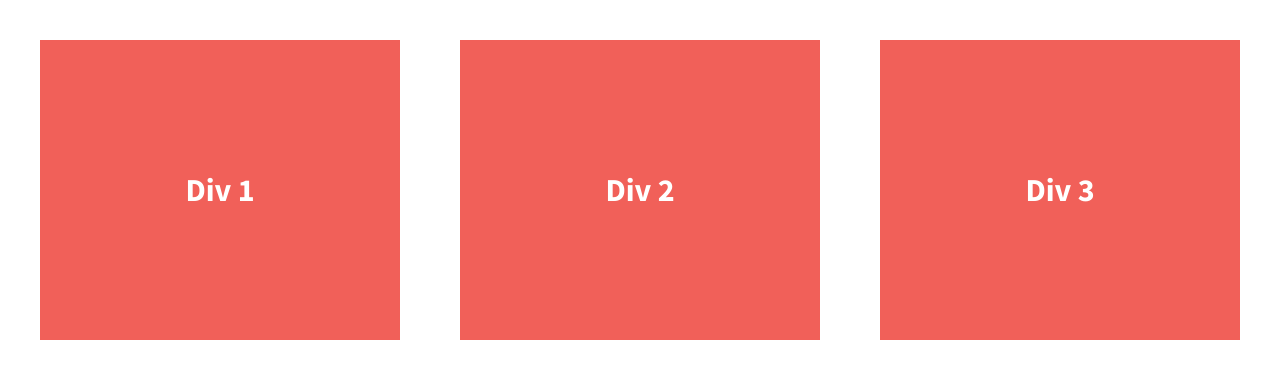
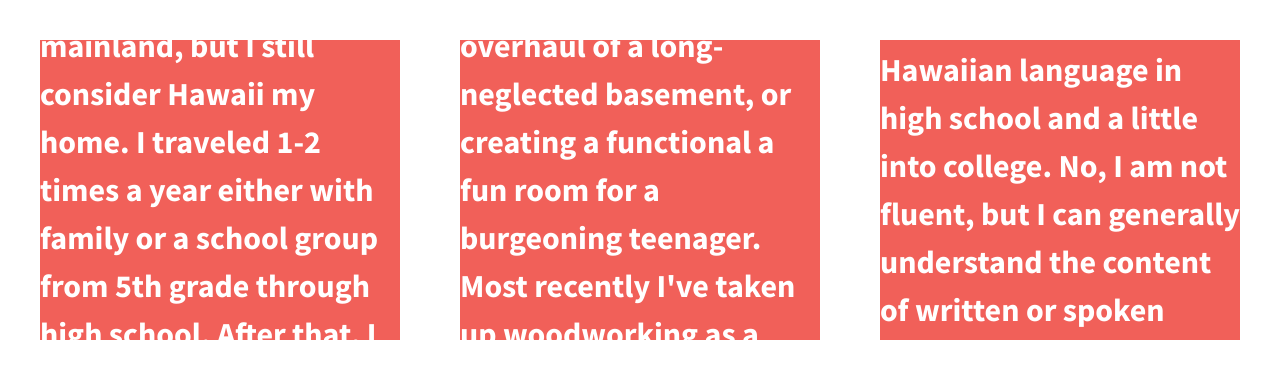
Before and after one commit to Allison-H-H/divs-flexbox, a plain HTML site: page index.html in a window 1280 px wide. Drawn offline with nearby package versions, Linux system fonts and the light colour scheme.

Commit message:
Customized divs

```diff
--- a/index.html
+++ b/index.html
@@ -15,6 +15,8 @@
     <script src="js/vendor/modernizr-2.8.3.min.js"></script>
     <link href='http://fonts.googleapis.com/css?family=Lora:700' rel='stylesheet' type='text/css'>
     <link href='http://fonts.googleapis.com/css?family=Source+Sans+Pro:400,700' rel='stylesheet' type='text/css'>
+    <link href="https://fonts.googleapis.com/css2?family=Open+Sans&display=swap" rel="stylesheet">
+    <link href="https://fonts.googleapis.com/css2?family=Permanent+Marker&display=swap" rel="stylesheet">
 </head>
     <body>
         <!--[if lt IE 8]>
@@ -23,13 +25,13 @@
 
         <section class="wrapper">
             <div class="div-1">
-                Div 1
+               <p>I was born and raised on <span>Oahu, Hawaii</span>.  I spent almost a decade living in various states on the mainland, but I still consider <span>Hawaii</span> my home.  I traveled 1-2 times a year either with family or a school group from 5th grade through high school.  After that, I started venturing out on my own and still have a long list of places I'd love to visit.</p>
             </div>
             <div class="div-2">
-                Div 2
+                <p>I love <span>creating order </span> in the midst of chaos.  This could be reorganizing a shelf, doing a massive overhaul of a long-neglected basement, or creating a functional a fun room for a burgeoning teenager.  Most recently I've taken up woodworking as a way to take unfinished wood and refine it into functional household pieces.</p>
             </div>
             <div class="div-3">
-                Div 3
+                <p><span>Fun fact:</span> I studied Hawaiian language in high school and a little into college. No, I am not fluent, but I can generally understand the content of written or spoken Hawaiian.</p>
             </div>
         </section>
 
```
Lines whose indentation alone changed are shown as unchanged.
